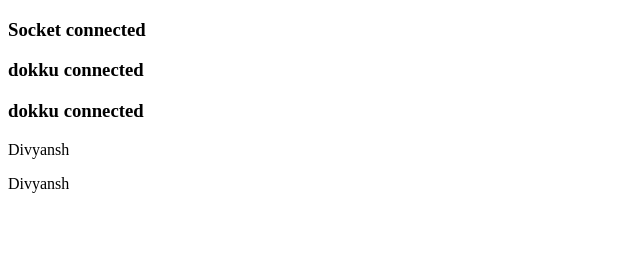
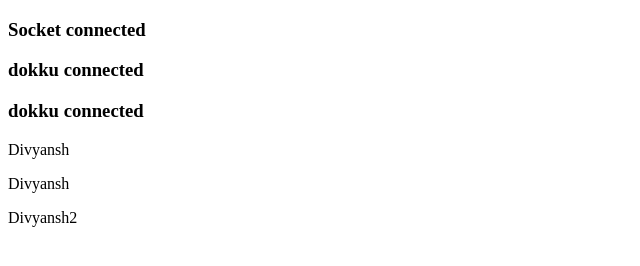
Before and after one commit to divyansh360circle/temporary, a website: page index.html in a window 1280 px wide. Shown: the full height of the page, 0-640 px from the left. Drawn offline with Linux system fonts and the light colour scheme.

Commit message:
something

```diff
--- a/index.html
+++ b/index.html
@@ -13,6 +13,7 @@
   <h3>dokku connected</h3>
   <p>Divyansh</p>
   <p>Divyansh</p>
+  <p>Divyansh2</p>
     <!-- <script src="/socket.io/socket.io.js"></script> -->
   <!-- <script>
     var socket = io('http://localhost:5000');
```
Also changed, not shown: 1 other file.
